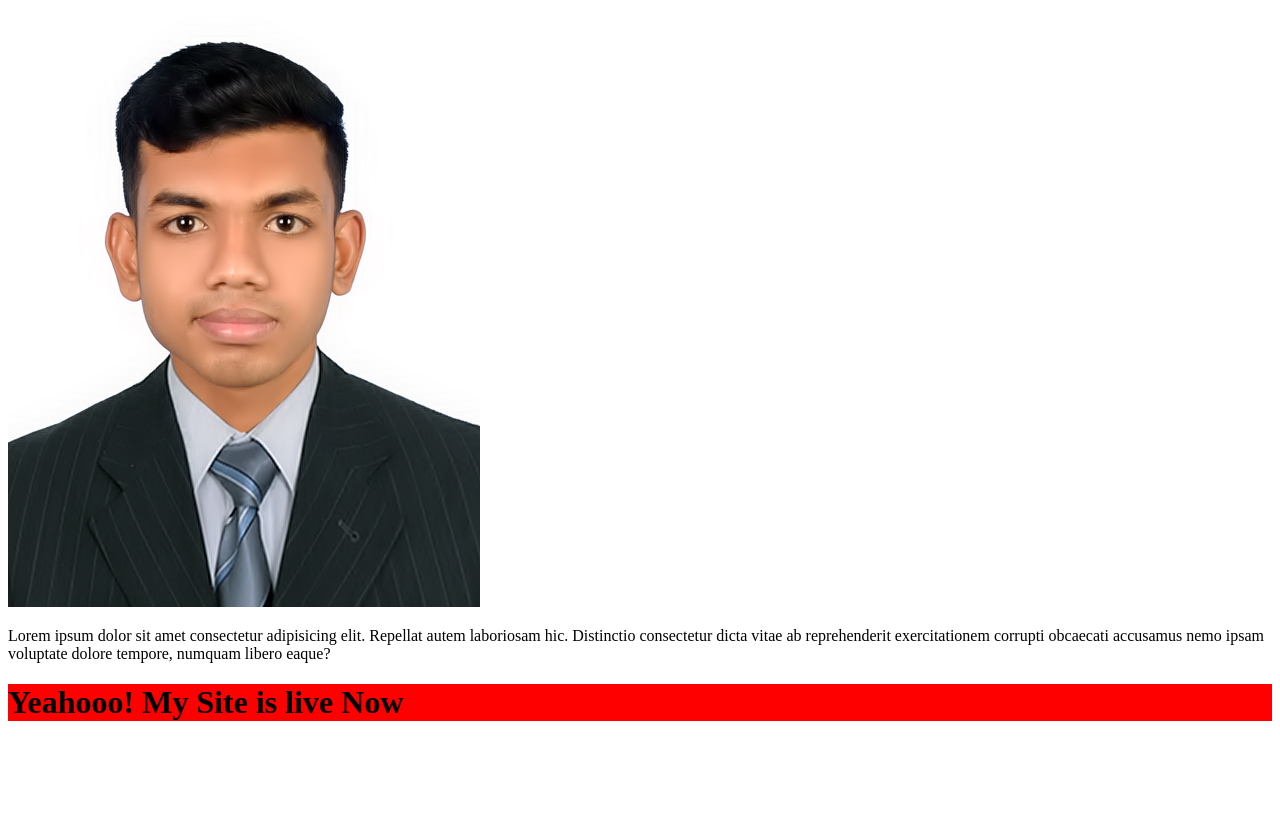
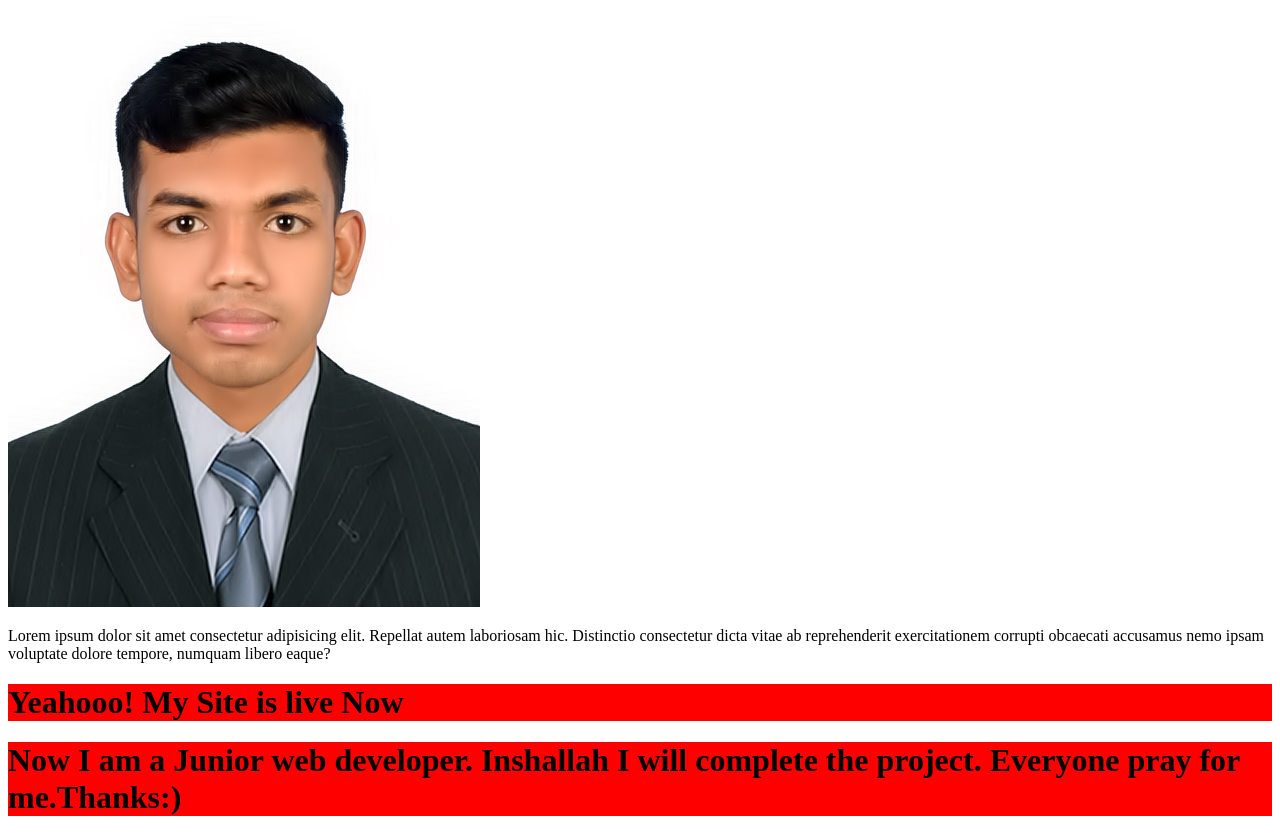
Before and after one commit to tanverrana/my-second-repo, a plain HTML site: page index.html in a window 1280 px wide. Shown: the part 105-943 px from the top of the page. Before the commit the page ends 847 px from the top, so only its background shows below. Drawn offline with Linux system fonts and the light colour scheme.

Commit message:
header add

```diff
--- a/index.html
+++ b/index.html
@@ -13,6 +13,7 @@
     <img src="pic.JPG" alt="">
     <p>Lorem ipsum dolor sit amet consectetur adipisicing elit. Repellat autem laboriosam hic. Distinctio consectetur dicta vitae ab reprehenderit exercitationem corrupti obcaecati accusamus nemo ipsam voluptate dolore tempore, numquam libero eaque?</p>
     <h1>Yeahooo! My Site is live Now</h1>
+    <h1>Now I am a Junior web developer. Inshallah I will complete the project. Everyone pray for me.Thanks:)</h1>
 
 </body>
 </html>
```
